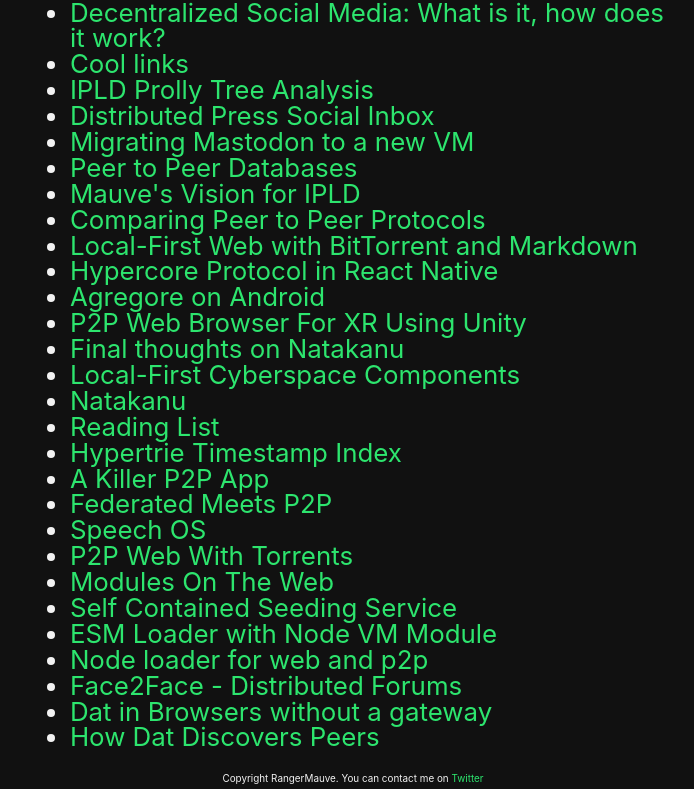
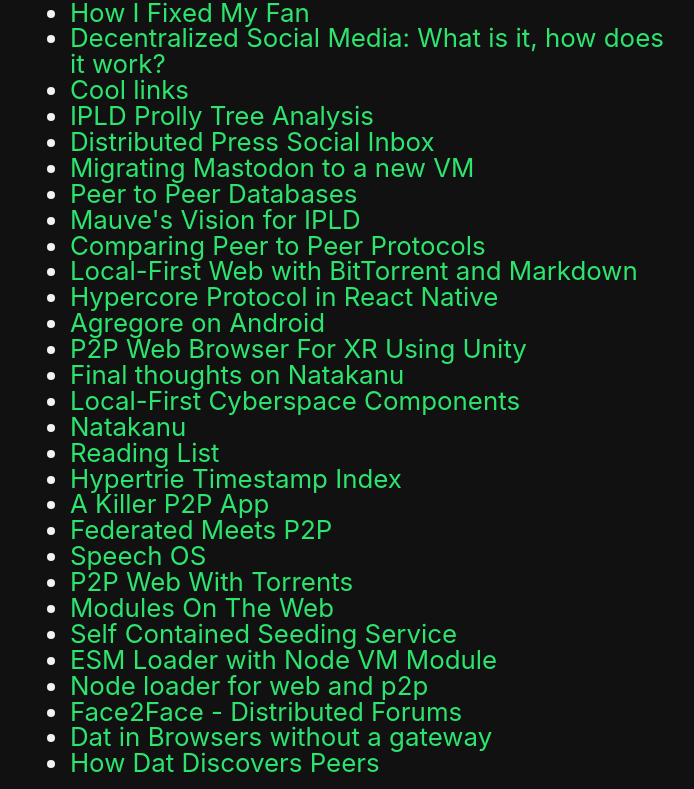
Before and after one commit to RangerMauve/blog.mauve.moe, a plain HTML site: page index.html in a window 1280 px wide. Shown: the part 121-910 px from the top of the page, without its empty margins (287-981 px from the left). Drawn offline with Linux system fonts and the light colour scheme; a script that the page names is missing.

Commit message:
post: How I Fixed My Fan

```diff
--- a/index.html
+++ b/index.html
@@ -23,6 +23,7 @@
 
 <main>
   <ul>
+    <li class="rm-post-item"><a href="/posts/how-i-fixed-my-fan">How I Fixed My Fan</a></li>
     <li class="rm-post-item"><a href="/posts/decentralized-social-media">Decentralized Social Media: What is it, how does it work?</a></li>
     <li class="rm-post-item"><a href="/posts/links">Cool links</a></li>
     <li class="rm-post-item"><a href="/posts/prolly-tree-analysis">IPLD Prolly Tree Analysis</a></li>
```
Also changed, not shown: 1 other file.
